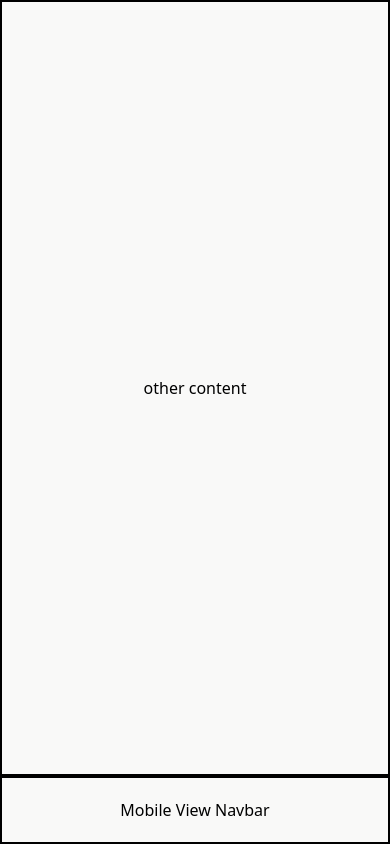
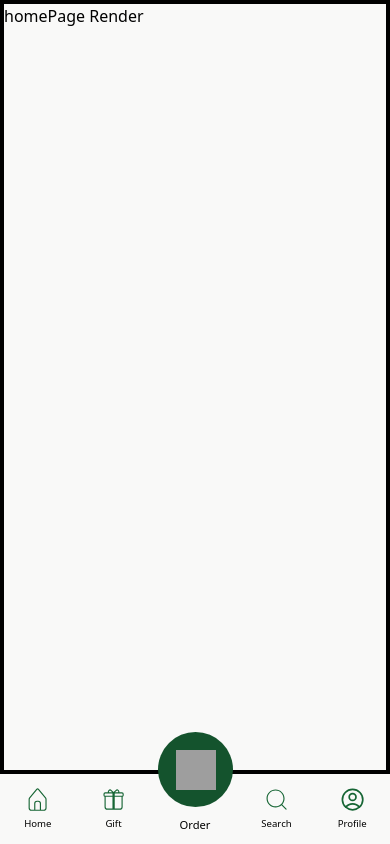
Before and after one commit to devashishbakare/Beans-and-Bite, a React (Vite) app in the folder frontend/: page / in a window 390 px wide. Built offline with nearby package versions, Linux system fonts and the light colour scheme; grey boxes are pictures that could not be loaded.

Commit message:
added navbar for mobile screen

```diff
--- /dev/null
+++ b/frontend/src/Components/Content.jsx
@@ -0,0 +1,13 @@
+import React from "react";
+import { useUpdateSelection } from "./ContentContext";
+export const Content = () => {
+  const { selectedOption, updateSelection } = useUpdateSelection();
+  return (
+    <div className="h-full w-full addBorder">
+      {selectedOption == "home" && <div className="">homePage Render</div>}
+      {selectedOption == "mobileSearch" && (
+        <div className="">mobile search component</div>
+      )}
+    </div>
+  );
+};
--- /dev/null
+++ b/frontend/src/Components/ContentContext.jsx
@@ -0,0 +1,23 @@
+import React from "react";
+import { createContext, useState, useContext } from "react";
+
+const ContentSelectionContext = createContext();
+
+export const ContentSelectionProvider = ({ children }) => {
+  const [selectedOption, setSelectedOption] = useState("home");
+  const updateSelection = (option) => {
+    setSelectedOption(option);
+  };
+
+  return (
+    <ContentSelectionContext.Provider
+      value={{ selectedOption, updateSelection }}
+    >
+      {children}
+    </ContentSelectionContext.Provider>
+  );
+};
+
+export const useUpdateSelection = () => {
+  return useContext(ContentSelectionContext);
+};
--- a/frontend/src/Components/Home.jsx
+++ b/frontend/src/Components/Home.jsx
@@ -1,16 +1,19 @@
 import React from "react";
 import { Navbar } from "./Navbar";
 import { MobileViewNavBar } from "./MobileViewNavBar";
+import { Content } from "./Content";
 export const Home = () => {
   return (
     <div className="h-[100vh] w-[100vw] flex flex-col-reverse sm:flex-col">
-      <div className="hidden sm:flex h-[70px] w-full justify-center items-center addBorder">
+      <div className="hide sm:flex justify-center items-center h-[70px] w-full addBorder ">
         <Navbar />
       </div>
-      <div className="h-[8vh] w-full max-w-[1050px] centerDiv sm:hidden">
+      <div className="h-[70px] w-full max-w-[1050px] centerDiv sm:hidden">
         <MobileViewNavBar />
       </div>
-      <div className="flex-1 w-full addBorder centerDiv">other content</div>
+      <div className="flex-1 w-full addBorder centerDiv">
+        <Content />
+      </div>
     </div>
   );
 };
--- a/frontend/src/Components/MobileViewNavBar.jsx
+++ b/frontend/src/Components/MobileViewNavBar.jsx
@@ -1,7 +1,47 @@
 import React from "react";
-
+import { CiHome, CiSearch, CiGift } from "react-icons/ci";
+import { HiOutlineUserCircle } from "react-icons/hi2";
+import { useUpdateSelection } from "./ContentContext";
 export const MobileViewNavBar = () => {
+  const { updateSelection } = useUpdateSelection();
   return (
-    <div className="h-full w-full addBorder centerDiv">Mobile View Navbar</div>
+    <div className="h-full w-full flex">
+      <div className="h-full w-[40%] flex">
+        <div className="h-full w-[50%] centerDiv flex-col gap-1">
+          <CiHome className="text-[1.7rem] text-green-800 " />
+          <span className="text-[0.6rem]">Home</span>
+        </div>
+        <div className="h-full w-[50%] centerDiv flex-col gap-1">
+          <CiGift className="text-[1.7rem] text-green-800 " />
+          <span className="text-[0.6rem]">Gift</span>
+        </div>
+      </div>
+      <div className="h-full w-[90px] flex flex-col-reverse relative">
+        <div className="absolute h-[75px] w-[75px] top-[-60%] left-[8%] rounded-[50%] bg-green-900 centerDiv">
+          <img
+            src="http://res.cloudinary.com/djgouef8q/image/upload/v1724325833/tofrl4dxue5t80lgkwu4.png"
+            alt="cup_image"
+            className="h-[40px] w-[40px] bg-cover"
+          />
+        </div>
+        {/* <div className="h-[60%] w-full"></div> */}
+        <span className="w-full h-[30%] text-[0.7rem] centerDiv mb-2">
+          Order
+        </span>
+      </div>
+      <div className="h-full w-[40%] flex">
+        <div
+          onClick={() => updateSelection("mobileSearch")}
+          className="h-full w-[50%] centerDiv flex-col gap-1"
+        >
+          <CiSearch className="text-[1.7rem] text-green-800 " />
+          <span className="text-[0.6rem]">Search</span>
+        </div>
+        <div className="h-full w-[50%] centerDiv flex-col gap-1">
+          <HiOutlineUserCircle className="text-[1.7rem] text-green-800 " />
+          <span className="text-[0.6rem]">Profile</span>
+        </div>
+      </div>
+    </div>
   );
 };
--- a/frontend/src/Components/Navbar.jsx
+++ b/frontend/src/Components/Navbar.jsx
@@ -11,7 +11,7 @@ export const Navbar = () => {
           <img
             src="http://res.cloudinary.com/djgouef8q/image/upload/v1724295399/hkijeoyi8l90co1j2yeu.png"
             alt="logo"
-            className="h-full w-full bg-cover"
+            className="h-full w-full object-cover"
           />
         </div>
       </div>
@@ -24,7 +24,7 @@ export const Navbar = () => {
           </>
         ) : (
           <div className="h-full w-[95%] centerDiv">
-            <div className="h-[70%] ml-[10%] w-full border-[1.2px] border-gray-400 rounded-[30px] flex items-center bg-[#f9f9f8] flex">
+            <div className="h-[70%] ml-[10%] w-full border-[1.2px] border-gray-400 rounded-[30px] flex items-center bg-[#f9f9f8]">
               <span
                 onClick={() => setSearchIconClick(false)}
                 className="h-full w-[50px] centerDiv"
@@ -34,8 +34,8 @@ export const Navbar = () => {
               <input
                 className="h-[85%] w-[75%] ml-[5%] border-none outline-none bg-[#f9f9f8]"
                 type="text"
-                // value={searchKey}
-                // onChange={handleInput}
+                // value={}
+                // onChange={}
                 placeholder="Looking for something specific?"
               />
             </div>
@@ -43,28 +43,29 @@ export const Navbar = () => {
         )}
       </div>
       <div
-        className={`h-full  ${
+        className={`h-full flex flex-row-reverse gap-1 ${
           searchIconClick ? "w-[220px]" : "w-[280px]"
-        } flex flex-row-reverse gap-1`}
+        }`}
       >
         <div className="h-full w-[60px] centerDiv">
-          <HiOutlineUserCircle className="text-[2.1rem]" />
+          <HiOutlineUserCircle className="text-[2.1rem] text-[#1e3933]" />
         </div>
         <div className="h-full w-[60px] centerDiv">
-          <CiShoppingCart className="text-[1.8rem]" />
+          <CiShoppingCart className="text-[1.8rem] text-[#1e3933]" />
         </div>
         <div className="h-full w-[60px] centerDiv">
-          <CiHeart className="text-[1.8rem]" />
+          <CiHeart className="text-[1.8rem] text-[#1e3933]" />
         </div>
-        {searchIconClick == false && (
+        {searchIconClick === false && (
           <div className="h-full w-[60px] centerDiv">
             <CiSearch
               onClick={() => setSearchIconClick(true)}
-              className="text-[1.8rem]"
+              className="text-[1.8rem] text-[#1e3933]"
             />
           </div>
         )}
       </div>
     </div>
+    // <div className="h-full w-full addBorder">Hello there</div>
   );
 };
--- a/frontend/src/index.css
+++ b/frontend/src/index.css
@@ -15,6 +15,10 @@ body {
   justify-content: center;
 }
 
+.theamColor {
+  background-color: #1e3933;
+}
+
 .centerToPage {
   position: absolute;
   top: 50%;
@@ -25,3 +29,7 @@ body {
 .addFont {
   font-family: "Poppins", sans-serif;
 }
+
+.hide {
+  display: none;
+}
--- a/frontend/src/main.jsx
+++ b/frontend/src/main.jsx
@@ -1,10 +1,13 @@
-import { StrictMode } from 'react';
-import { createRoot } from 'react-dom/client';
-import App from './App.jsx';
-import './index.css';
+import { StrictMode } from "react";
+import { createRoot } from "react-dom/client";
+import App from "./App.jsx";
+import "./index.css";
+import { ContentSelectionProvider } from "./Components/ContentContext.jsx";
 
-createRoot(document.getElementById('root')).render(
+createRoot(document.getElementById("root")).render(
   <StrictMode>
-    <App />
-  </StrictMode>,
+    <ContentSelectionProvider>
+      <App />
+    </ContentSelectionProvider>
+  </StrictMode>
 );
```
